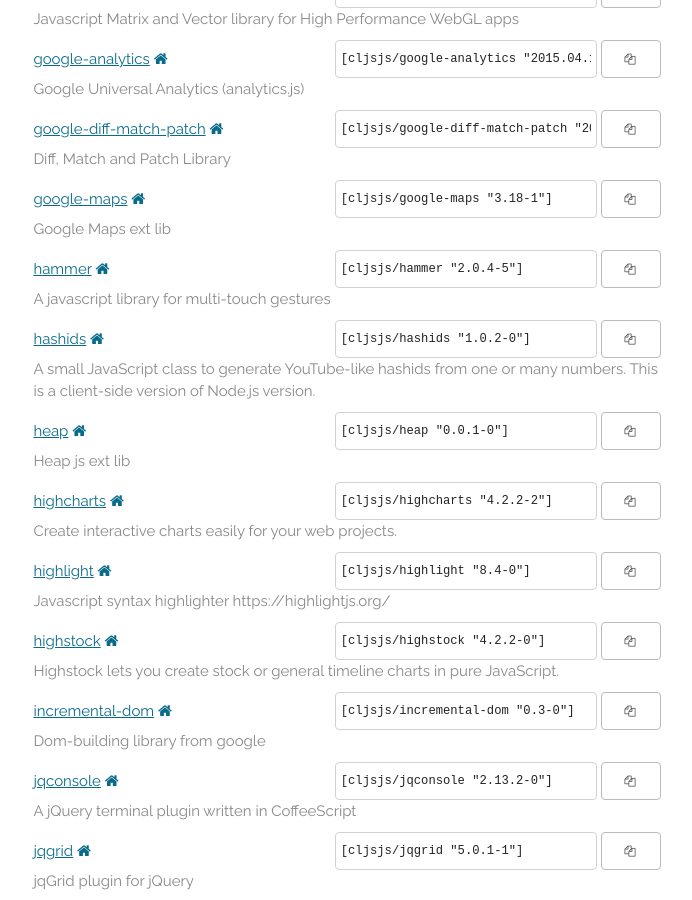
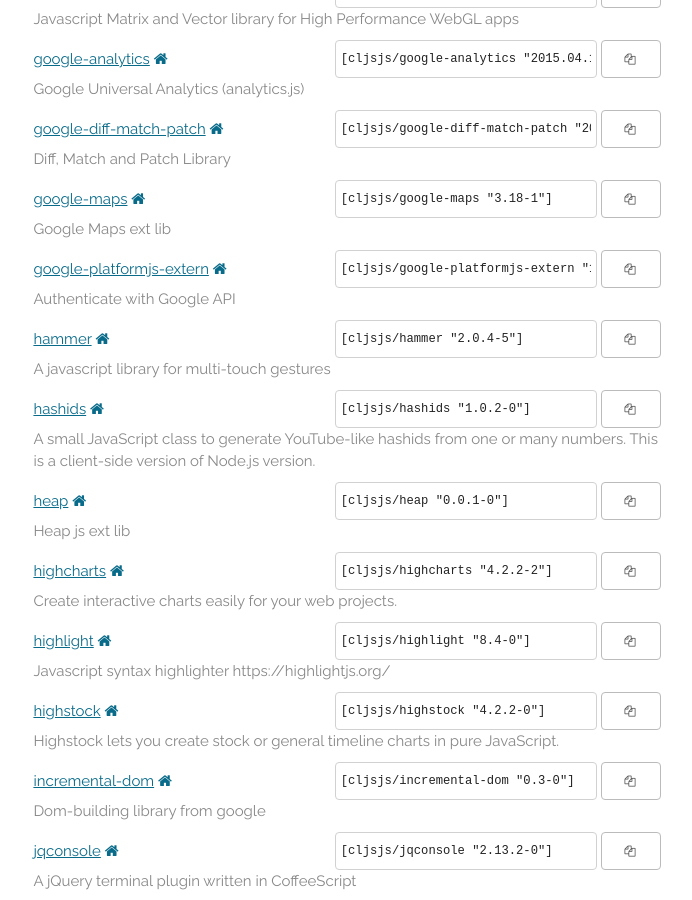
Before and after one commit to cljsjs/cljsjs.github.io, a Jekyll site: the page built from index.markdown, in a window 1280 px wide and 900 px high, scrolled down 5030 px. Shown: the whole window, without its empty margins (293-985 px from the left). Built offline with Jekyll 4.4.1, drawn with Linux system fonts in a browser that asks for light colours; nearby versions of some CDN libraries; comment, search, counter and statistics services are not loaded.

Commit message:
Automatic update

```diff
--- a/_includes/packages.html
+++ b/_includes/packages.html
@@ -519,6 +519,15 @@
     <p class="description">Google Maps ext lib</p>
   </li>
   <li>
+    <a href="https://clojars.org/cljsjs/google-platformjs-extern">google-platformjs-extern</a>
+    <a href="https://apis.google.com/js/platform.js" target="new"><i class="fa fa-home"></i></a>
+    <span class="clojars">
+      <input type="text" value='[cljsjs/google-platformjs-extern "1.0.0-0"]'/>
+      <button data-clipboard-text='[cljsjs/google-platformjs-extern "1.0.0-0"]'><i class="fa fa-copy"></i></button>
+    </span>
+    <p class="description">Authenticate with Google API</p>
+  </li>
+  <li>
     <a href="https://clojars.org/cljsjs/hammer">hammer</a>
     <a href="http://hammerjs.github.io/" target="new"><i class="fa fa-home"></i></a>
     <span class="clojars">
```
